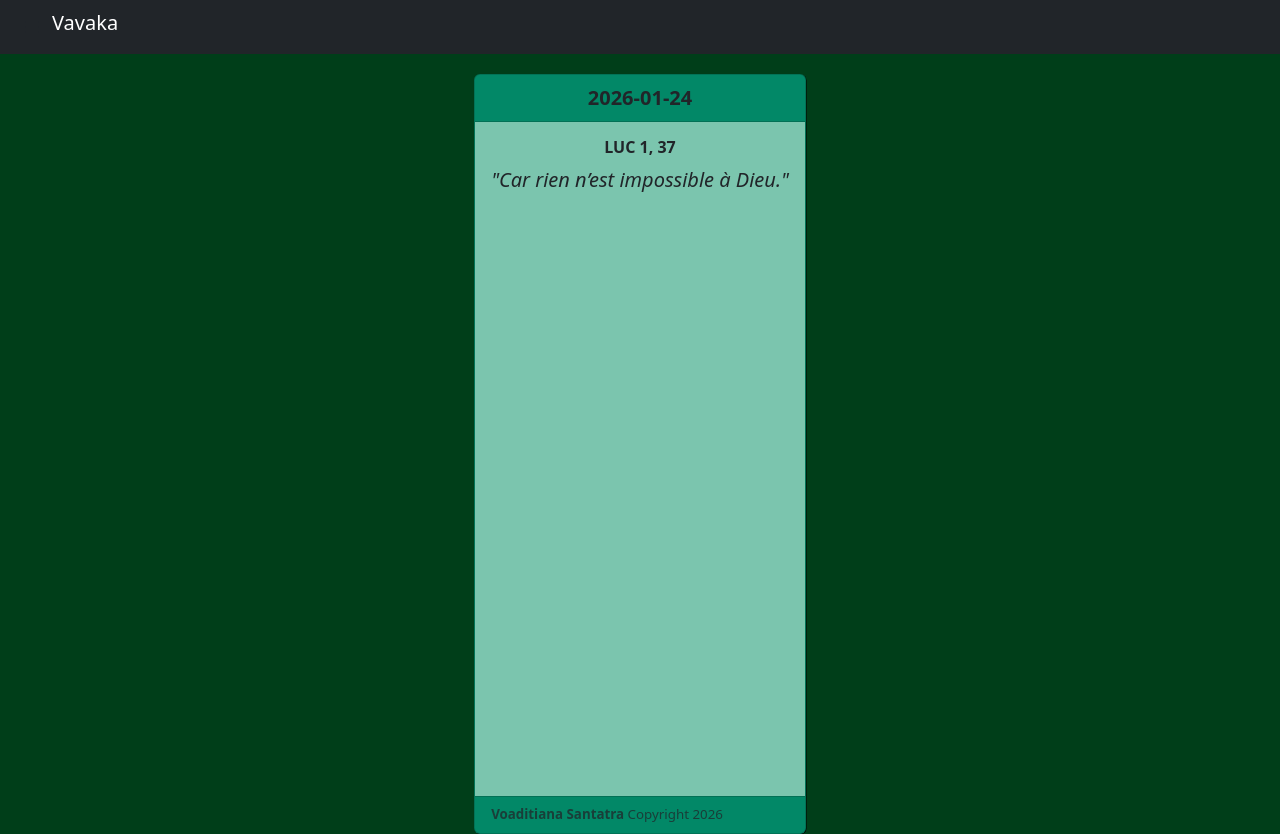
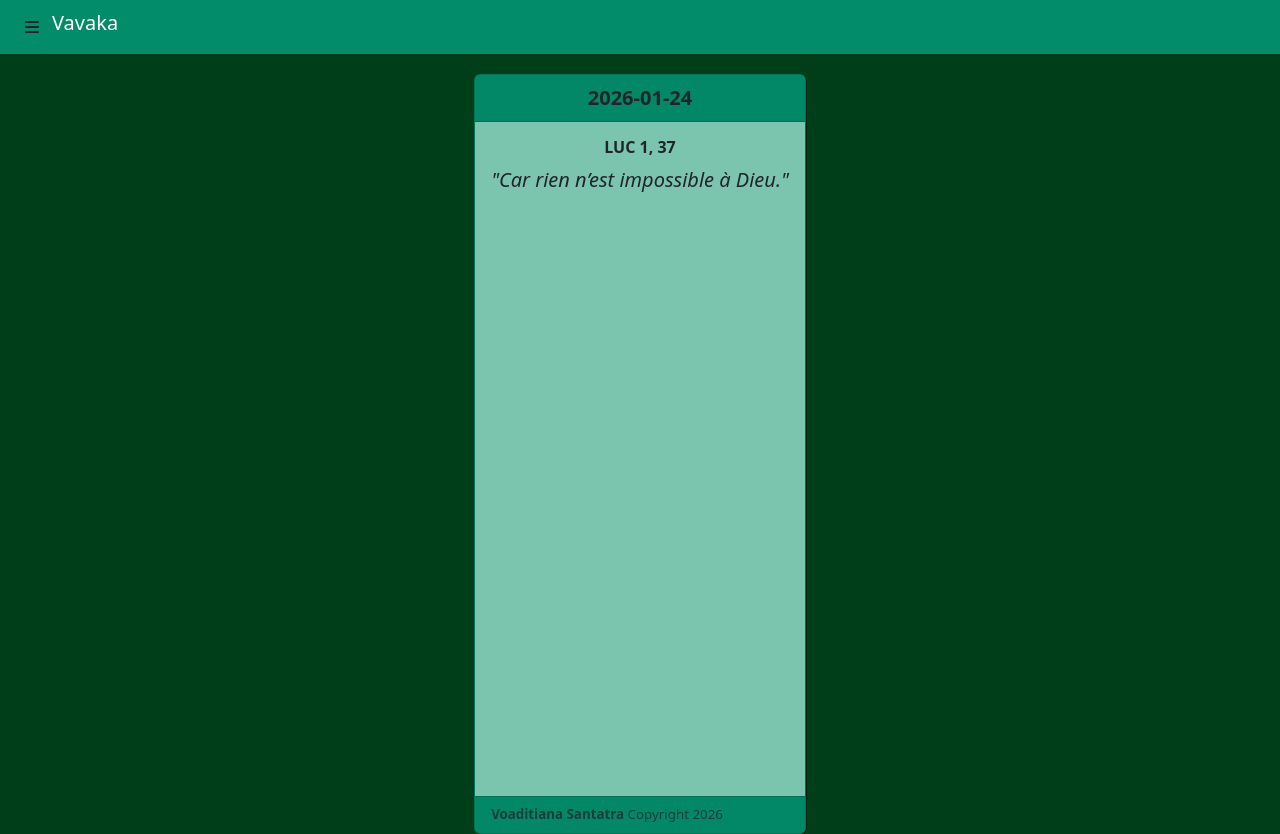
Before and after one commit to Voaditiana/vavaka, a Django app: page / in a window 1280 px wide. Run offline with Django 5.2, Linux system fonts and the light colour scheme; some libraries are stand-ins or nearby versions.

Commit message:
Update index.html

```diff
--- a/templates/index.html
+++ b/templates/index.html
@@ -34,7 +34,7 @@
       <p>Paramètre</p>
     </div>
   </div>
-  <nav class="navbar navbar-expand bg-dark navbar-dark">
+  <nav class="navbar navbar-expand">
     <div class="container-fluid">
       <ul class="navbar-nav">
         <li class="nav-item">
```
